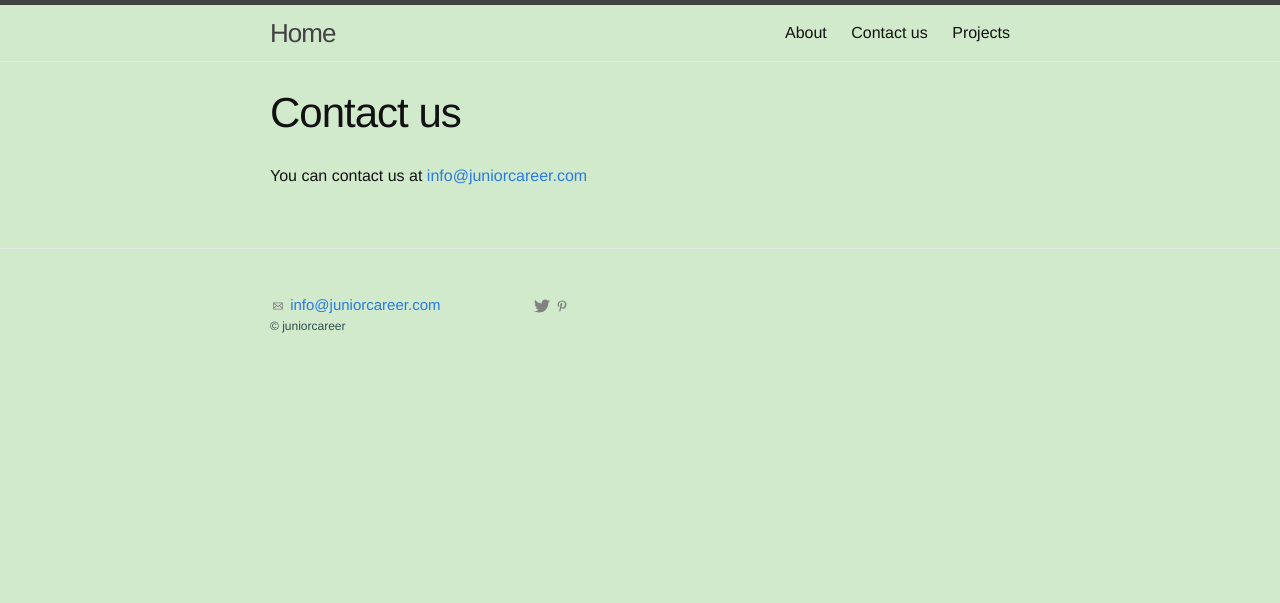
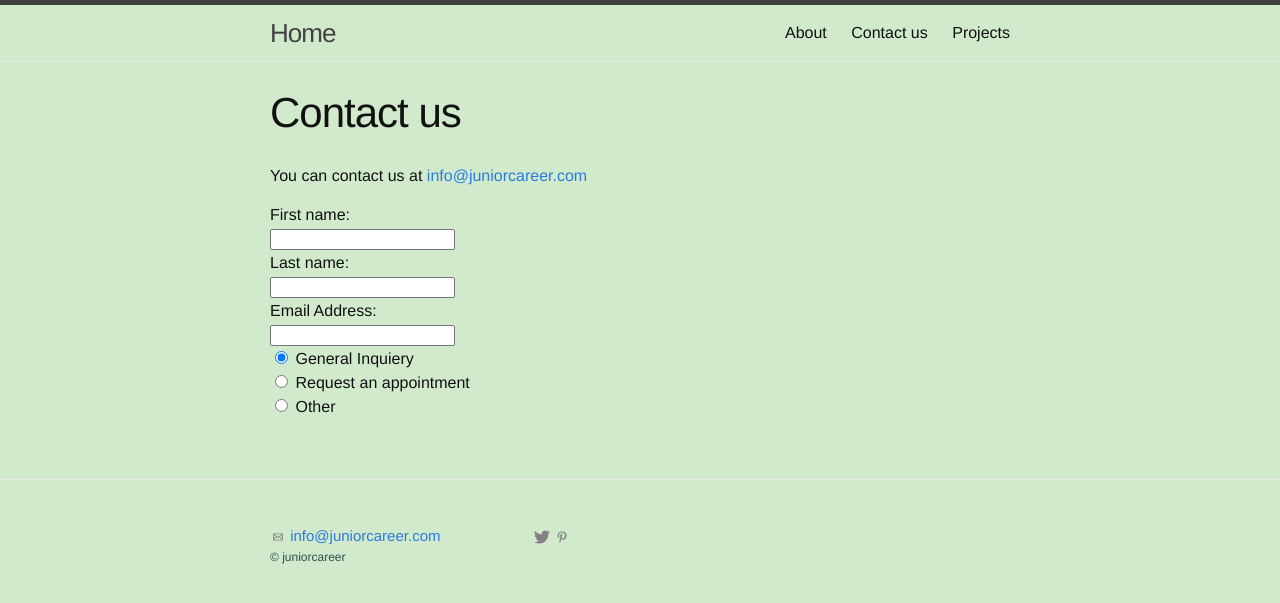
Before and after one commit to Soudehm/soudehm.github.io, a Jekyll site: the page built from contactus.md, in a window 1280 px wide. Shown: the top 603 px of the page. Built offline with Jekyll 4.4.1, drawn with Linux system fonts in a browser that asks for light colours.

Commit message:
adding form

```diff
--- a/contactus.md
+++ b/contactus.md
@@ -5,3 +5,18 @@ permalink: /contactus/
 ---
 
 You can contact us at <a href="mailto:{{ site.email }}"> info@juniorcareer.com</a>
+<form>
+  First name:<br>
+  <input type="text" name="firstname">
+  <br>
+  Last name:<br>
+  <input type="text" name="lastname">
+  <br>
+  Email Address:<br>
+  <input type="text" name="emailaddress">
+  <br>
+
+  <input type="radio" name="gender" value="male" checked> General Inquiery<br>
+  <input type="radio" name="gender" value="female"> Request an appointment<br>
+  <input type="radio" name="gender" value="other"> Other
+</form>
```
